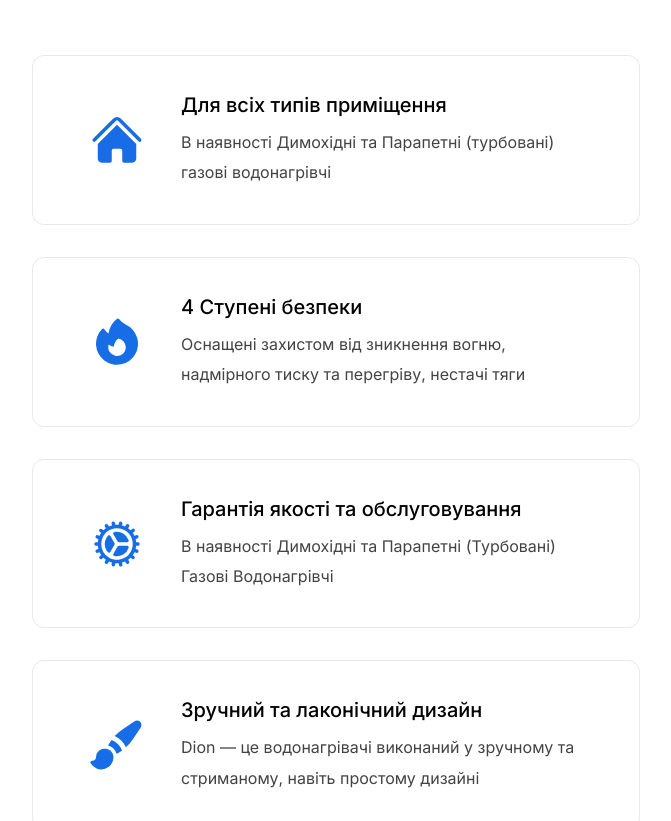
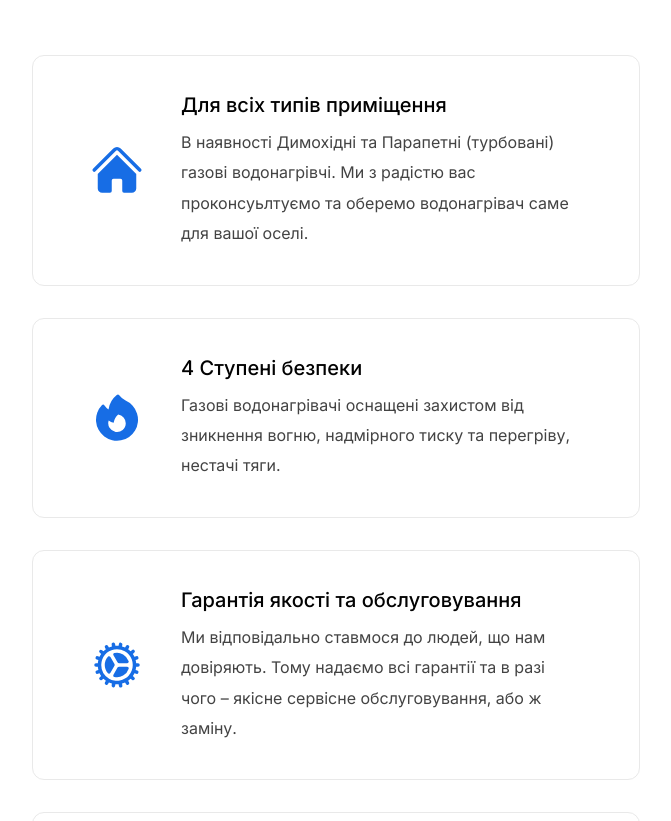
Before and after one commit to palajo/dion, a Next.js app: page / in a window 1280 px wide. Shown: the part 2001-2822 px from the top of the page, without its empty margins (304-975 px from the left). Built offline with nearby package versions, Linux system fonts and the light colour scheme.

Commit message:
[update] new text to homepaage

```diff
--- a/src/pages/index.js
+++ b/src/pages/index.js
@@ -133,7 +133,7 @@ export default function Home({ data }) {
                           Для всіх типів приміщення
                         </h5>
                         <p>
-                          В наявності Димохідні та Парапетні (турбовані) газові водонагрівчі
+                          В наявності Димохідні та Парапетні (турбовані) газові водонагрівчі. Ми з радістю вас проконсуьлтуємо та оберемо водонагрівач саме для вашої оселі.
                         </p>
                       </div>
                     </div>
@@ -148,7 +148,7 @@ export default function Home({ data }) {
                           4 Ступені безпеки
                         </h5>
                         <p>
-                          Оснащені захистом від зникнення вогню, надмірного тиску та перегріву, нестачі тяги
+                          Газові водонагрівачі оснащені захистом від зникнення вогню, надмірного тиску та перегріву, нестачі тяги.
                         </p>
                       </div>
                     </div>
@@ -163,7 +163,7 @@ export default function Home({ data }) {
                           Гарантія якості та обслуговування
                         </h5>
                         <p>
-                          В наявності Димохідні та Парапетні (Турбовані) Газові Водонагрівчі
+                          Ми відповідально ставмося до людей, що нам довіряють. Тому надаємо всі гарантії та в разі чого – якісне сервісне обслуговування, або ж заміну.
                         </p>
                       </div>
                     </div>
@@ -178,7 +178,7 @@ export default function Home({ data }) {
                           Зручний та лаконічний дизайн
                         </h5>
                         <p>
-                          Dion — це водонагрівачі виконаний у зручному та стриманому, навіть простому дизайні
+                          Dion – про лаконічність. Ми обрали шлях до простоти, ефективності та зручності в щоденному користуванні!
                         </p>
                       </div>
                     </div>
```
